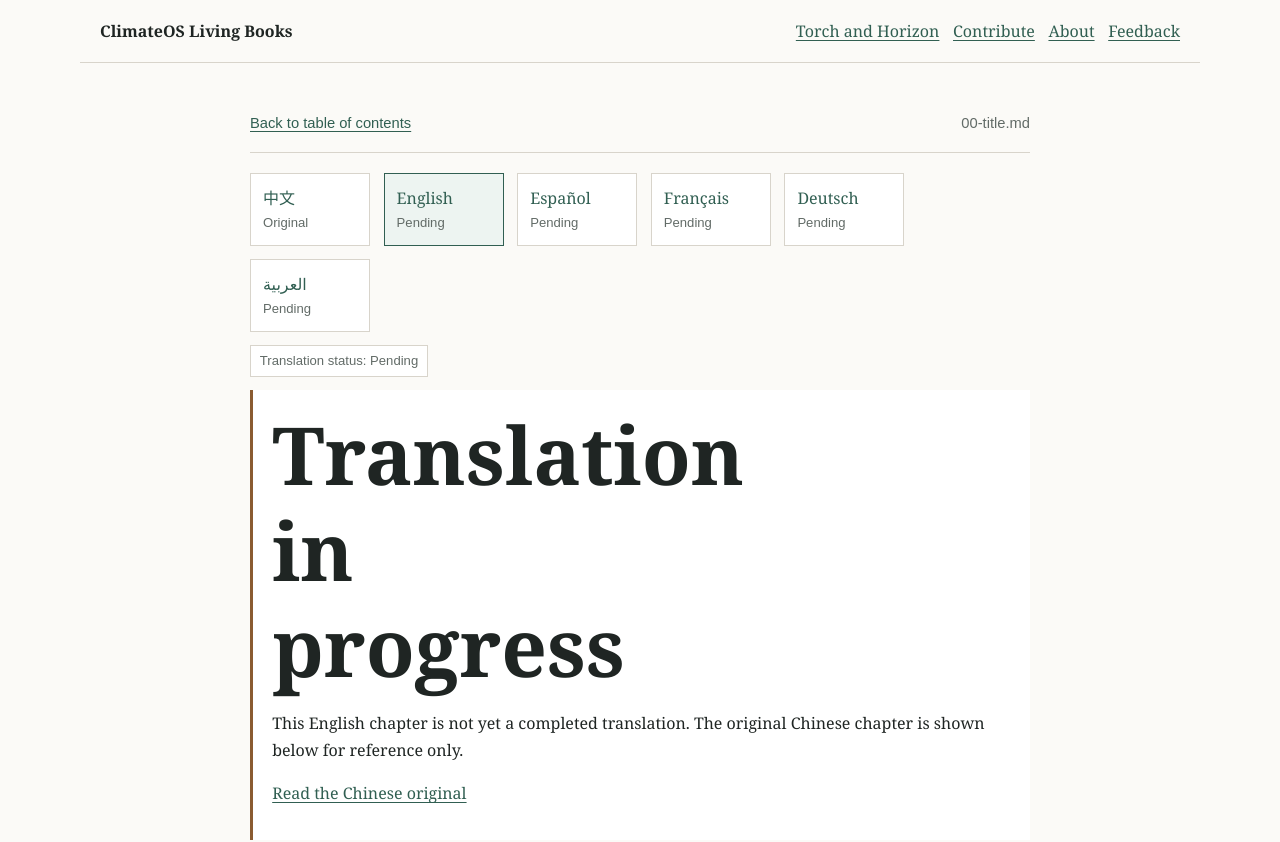
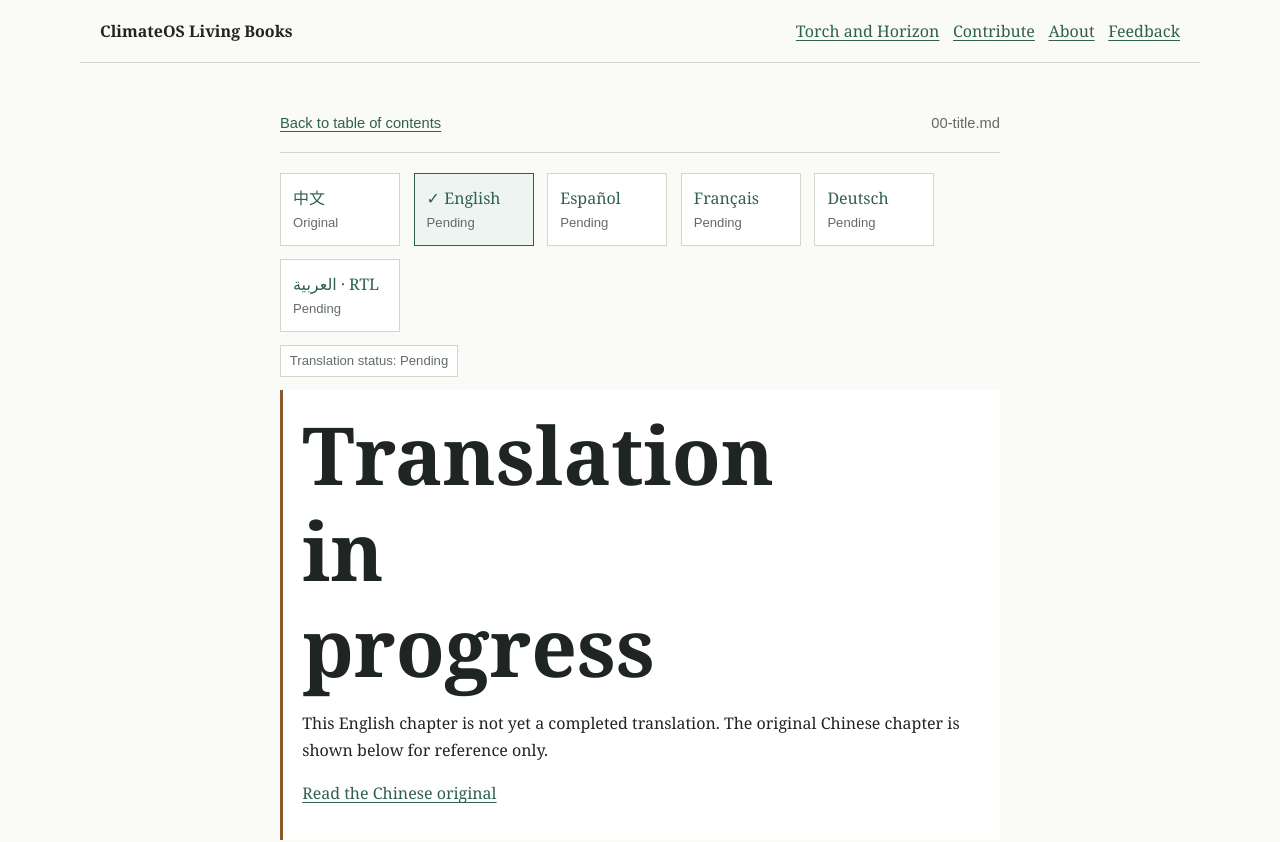
Before and after one commit to simon947161/climateos-book, a Next.js app: page /books/torch-and-horizon/en/00-title in a window 1280 px wide. Shown: the top 842 px of the page. Built offline with nearby package versions, Linux system fonts and the light colour scheme.

Commit message:
chore: visual patch v0.1 — bg, reading width, lang labels

```diff
--- a/app/globals.css
+++ b/app/globals.css
@@ -1,5 +1,5 @@
 :root {
-  --background: #fbfaf7;
+  --background: #FAFAF7;
   --surface: #ffffff;
   --text: #1f2523;
   --muted: #626b67;
@@ -85,7 +85,10 @@ code {
 }
 
 .reader-shell {
-  width: min(100%, 820px);
+  max-width: 760px;
+  width: min(100%, 760px);
+  margin-left: auto;
+  margin-right: auto;
 }
 
 .hero-section,
--- a/components/LanguageSwitcher.tsx
+++ b/components/LanguageSwitcher.tsx
@@ -21,7 +21,11 @@ export function LanguageSwitcher({ currentLocale, slug }: LanguageSwitcherProps)
             href={href}
             key={locale.code}
           >
-            <span>{locale.nativeLabel}</span>
+            <span>
+              {locale.code === currentLocale ? "✓ " : ""}
+              {locale.nativeLabel}
+              {locale.dir === "rtl" ? " · RTL" : ""}
+            </span>
             <small>
               {locale.status === "original" ? "Original" : getLocaleStatusLabel(locale.status)}
             </small>
```
